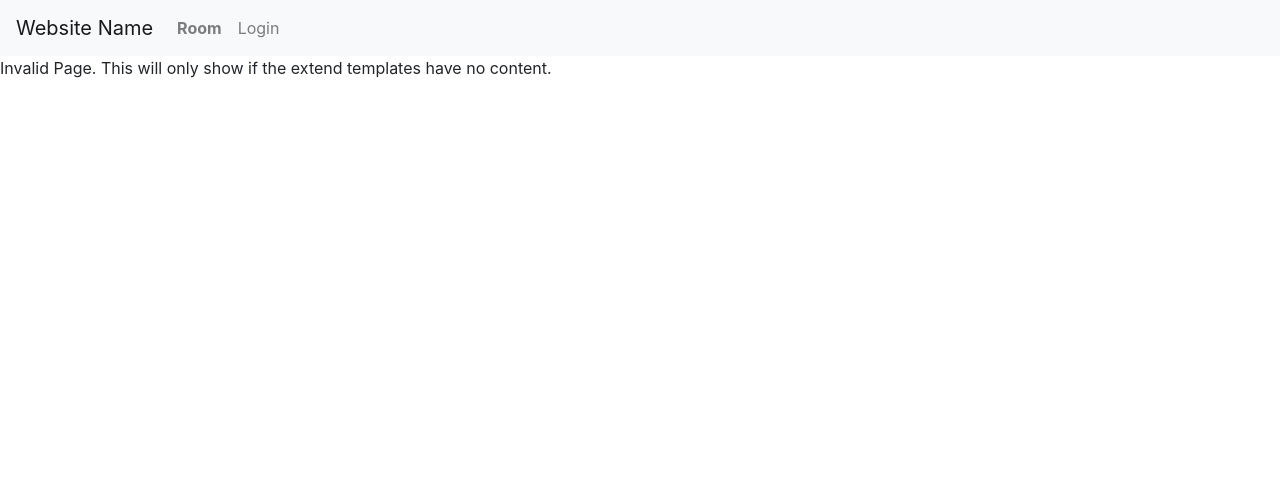
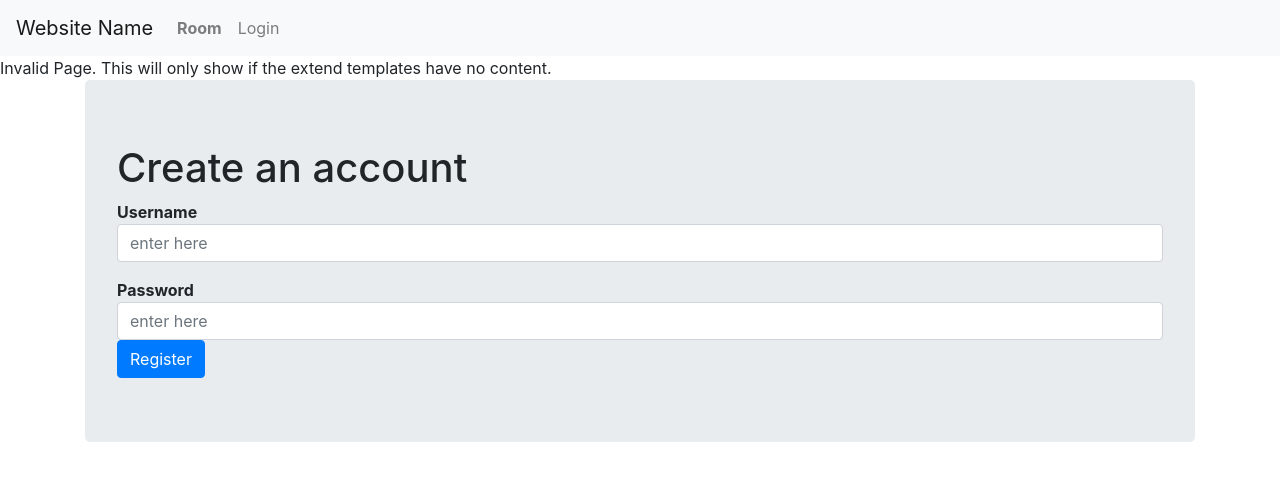
Before and after one commit to emilyryer/cse442_debate_app, a Flask app: template debateApp/templates/login.html in a window 1280 px wide. Shown: the top 481 px of the page. Run offline with Flask 2, Linux system fonts and the light colour scheme; the template is opened without the code that fills it, so the values that code supplies are empty; some libraries are stand-ins or nearby versions.

Commit message:
Some CSS before sleep. Very rough around the edges, and not formatted correctly. However, this is likely the basic form of the login and register pages.

```diff
--- a/debateApp/templates/base.html
+++ b/debateApp/templates/base.html
@@ -43,6 +43,23 @@
     </div>
     </nav>
 
-   {% block content %} Invalid Page. This will only show if the extend templates have no content. {% endblock %}
+   {% block content %} Invalid Page. This will only show if the extend templates have no content.
+   <div class="container">
+   <div class="jumbotron">
+    <h1> Create an account</h1>
+    <b> Username </b>
+      <div class="input-group">
+        <input type="text" class="form-control" placeholder="enter here" aria-describedby="basic-addon1">
+      </div>
+      <p> </p>
+     <b> Password </b>
+      <div class="input-group">
+        <input type="text" class="form-control" placeholder="enter here" aria-describedby="basic-addon1">
+      </div>
+
+  <span><a class="btn btn-primary btn-md" href="#" role="button">Register</a></span>
+</div>
+  </div>
+   {% endblock %}
   </body>
 </html>
--- a/debateApp/templates/login.html
+++ b/debateApp/templates/login.html
@@ -1 +1,18 @@
 {% extends 'templates/base.html' %}
+
+<div class="container">
+   <div class="jumbotron">
+    <h1> Create an account</h1>
+    <b> Username </b>
+      <div class="input-group">
+        <input type="text" class="form-control" placeholder="enter here" aria-describedby="basic-addon1">
+      </div>
+      <p> </p>
+     <b> Password </b>
+      <div class="input-group">
+        <input type="text" class="form-control" placeholder="enter here" aria-describedby="basic-addon1">
+      </div>
+
+  <span><a class="btn btn-primary btn-md" href="#" role="button">Register</a></span>
+</div>
+  </div>
```
Also changed, not shown: debateApp/debateApp/urls.py (line endings or trailing spaces).
